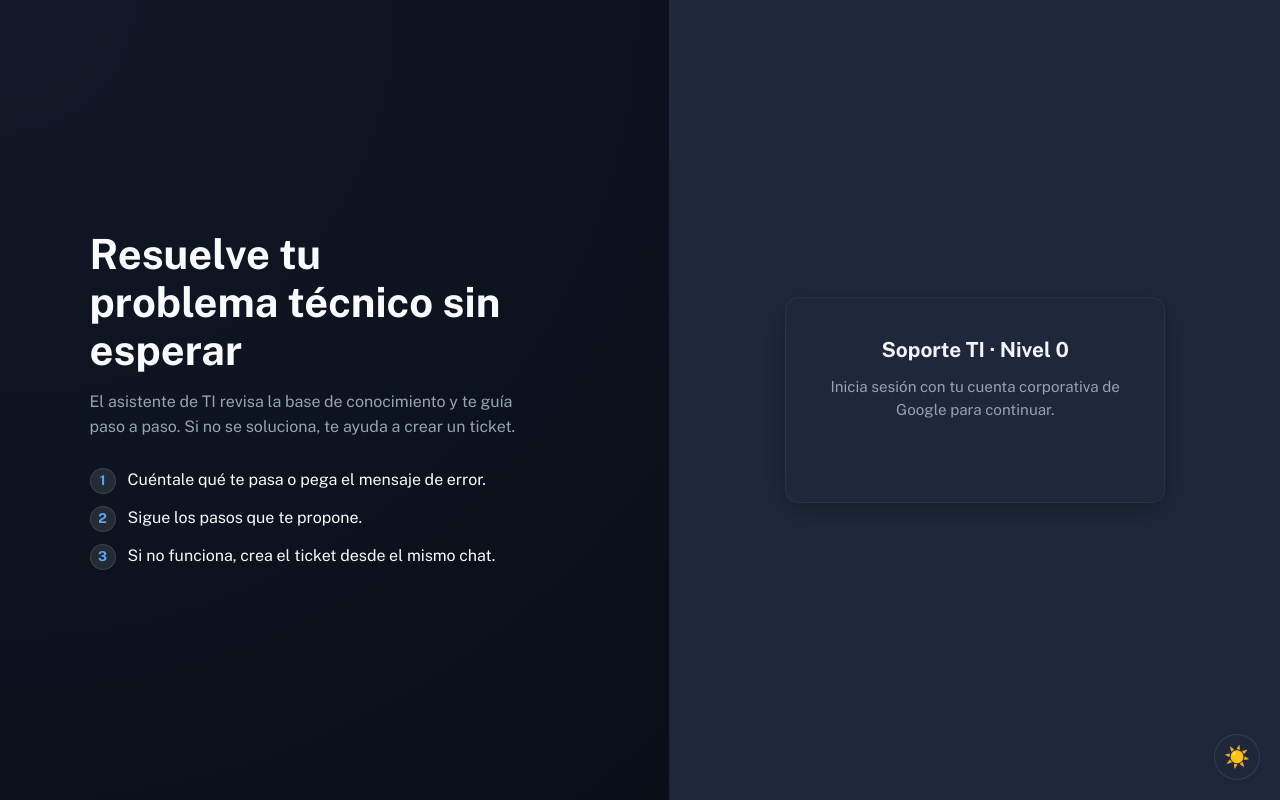
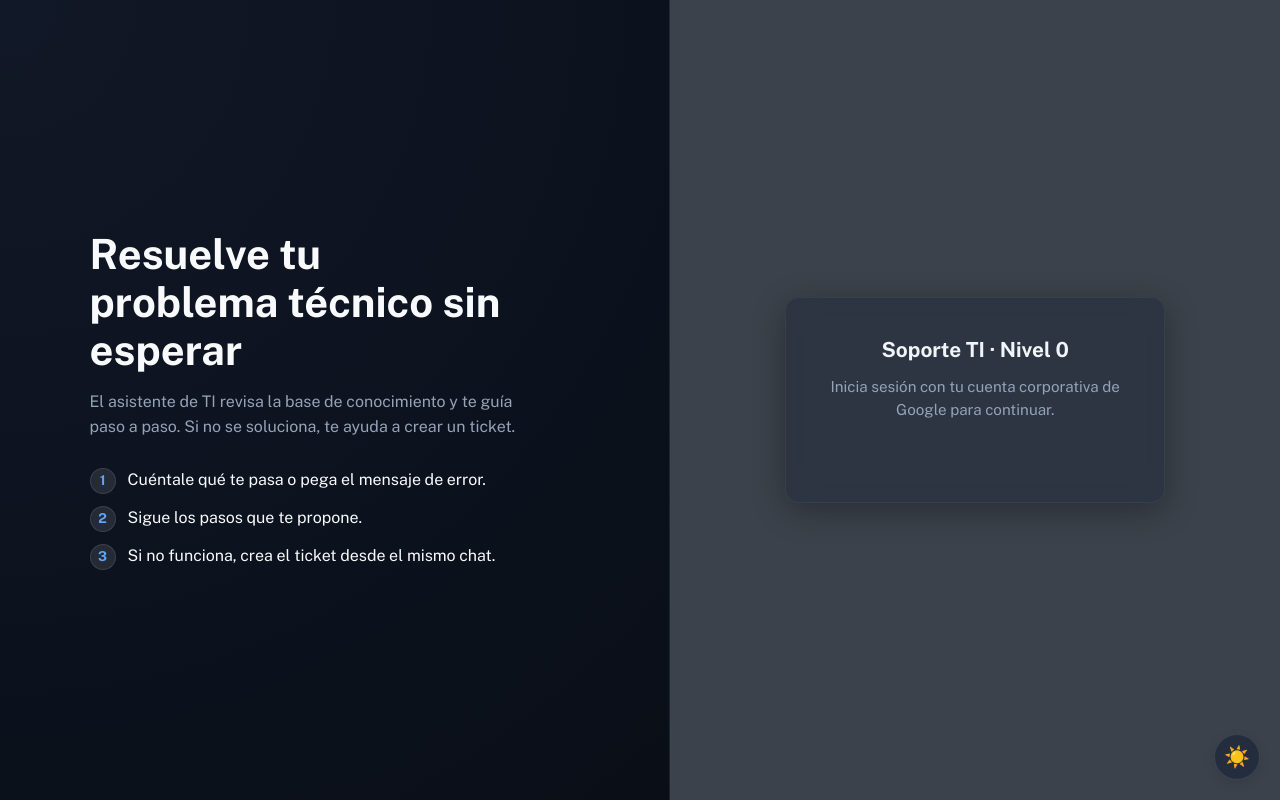
Before and after one commit to ronmardi/agente, a website: page public/index.html in a window 1280 px wide. Both pictures are taken after a click on the button "Cambiar tema". Drawn offline with nearby package versions, Linux system fonts and the light colour scheme; no server answers.

Commit message:
fix: modo oscuro cambio a manual

```diff
--- a/public/index.html
+++ b/public/index.html
@@ -129,7 +129,7 @@
 
   /* Corrección de Login */
   body.dark-theme .lado { background: radial-gradient(circle at top left, #111827, #090e17); border-right: 1px solid var(--linea); }
-  body.dark-theme .acceso { background: #1e293b; }
+  body.dark-theme .acceso { background: #3c424b; }
   body.dark-theme .lado h1, body.dark-theme .lado ul span { color: #f8fafc; }
   body.dark-theme .lado p { color: #94a3b8; }
   body.dark-theme .lado li b { background: rgba(255, 255, 255, 0.1); color: #60a5fa; border: 1px solid rgba(255, 255, 255, 0.1); }
```
